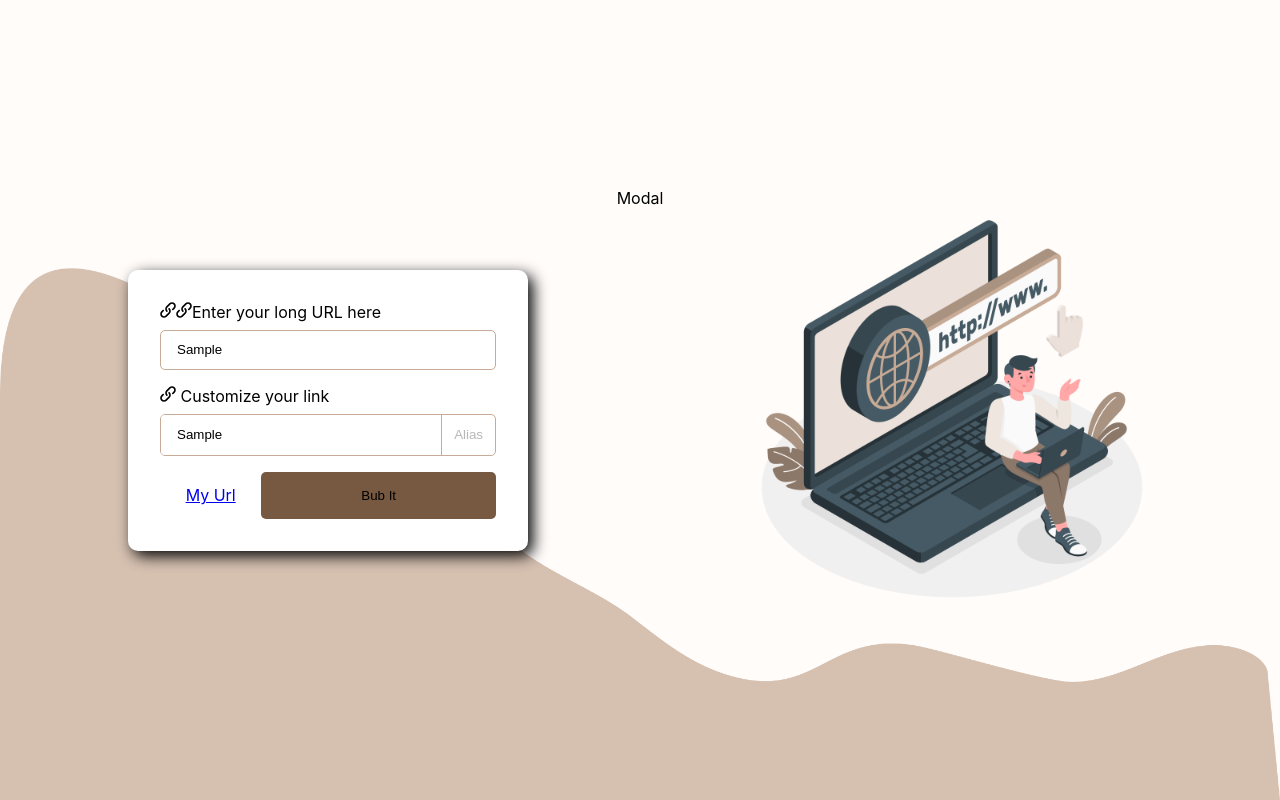
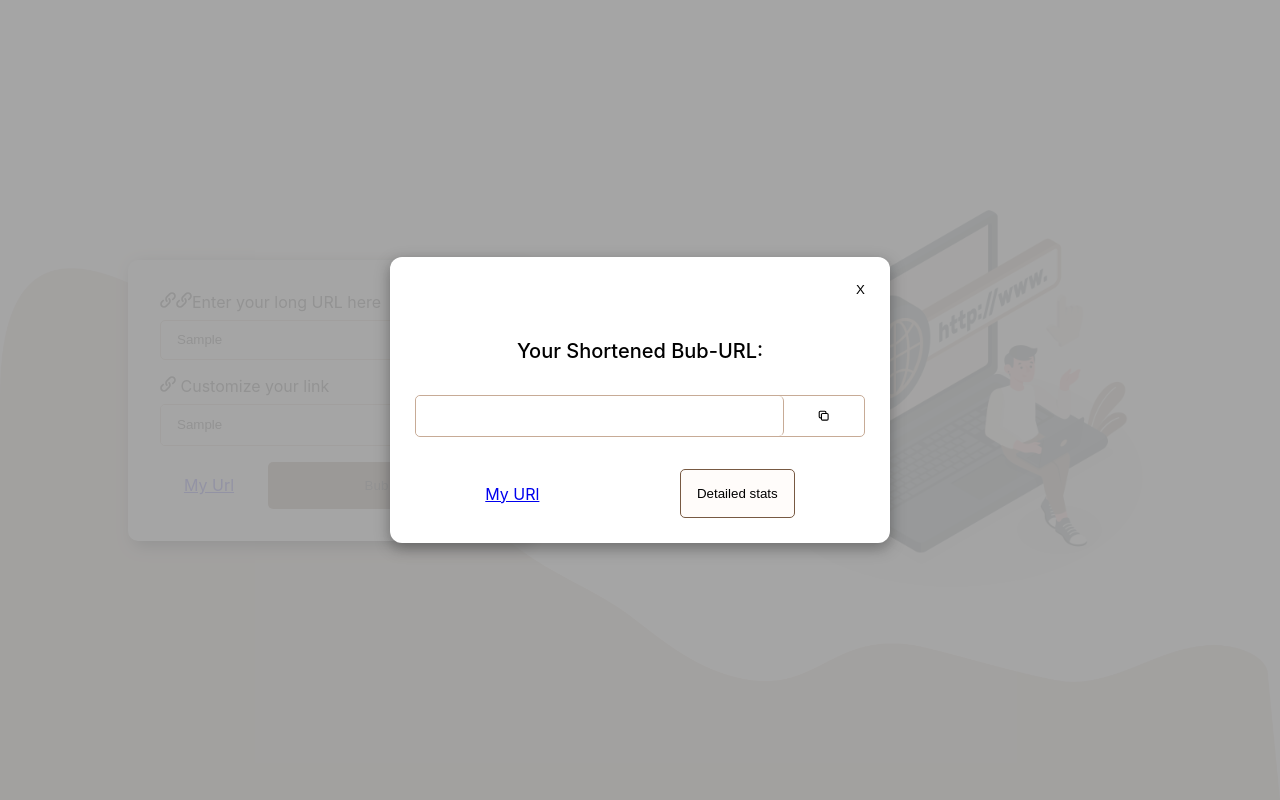
Before and after one commit to Moyinoluwa-10/bub-it, a React (Create React App) app: page / in a window 1280 px wide. Both pictures are taken after typing "Sample", "Sample" into the empty fields and a click on the button "Bub It". Built offline with nearby package versions, Linux system fonts and the light colour scheme.

Commit message:
modalSection

```diff
--- a/src/Components/Modal.jsx
+++ b/src/Components/Modal.jsx
@@ -1,9 +1,53 @@
-import React from 'react'
+import { useState } from "react";
+import CopyToClipboard from "react-copy-to-clipboard";
+import { TbCopy } from "react-icons/tb";
+import { Link } from "react-router-dom";
 
-const Modal = () => {
+const Modal = ({ closeModal }) => {
+  const closeModalHandler = () => {
+    closeModal(false);
+  };
+
+  const [isCopied, setisCopied] = useState(false);
+  const handleCopied = () => {
+    setisCopied(!isCopied);
+    setgeneratedUrl("");
+  };
+  const [generatedUrl, setgeneratedUrl] = useState("");
+  const handleGeneratedUrl = (e) => {
+    setgeneratedUrl(e.target.value);
+  };
+
   return (
-    <div>Modal</div>
-  )
-}
+    <div className="modal">
+      <div className="overLay" onClick={closeModalHandler}></div>
+      <div className="modalContainer">
+        <div className="closeBtn">
+          <button onClick={closeModalHandler}>X</button>
+        </div>
+        <div className="title">Your Shortened Bub-URL:</div>
+        <div className="body">
+          <div className="inputCopy">
+            <input
+              type="url"
+              //   value={"http://localhost:3000"}
+              onChange={handleGeneratedUrl}
+            />
+            <CopyToClipboard text={generatedUrl}>
+              <button className="copyIcon" onClick={handleCopied}>
+                <TbCopy />
+                {isCopied ? <span>Copied</span> : null}
+              </button>
+            </CopyToClipboard>
+          </div>
+        </div>
+        <div className="footer">
+          <Link onClick={closeModalHandler}>My URl</Link>
+          <button onClick={closeModalHandler}>Detailed stats</button>
+        </div>
+      </div>
+    </div>
+  );
+};
 
-export default Modal
+export default Modal;
--- a/src/Pages/Home/Home.jsx
+++ b/src/Pages/Home/Home.jsx
@@ -1,5 +1,5 @@
 import { Field, Form, Formik } from "formik";
-import React from "react";
+import React, { useState } from "react";
 import { ImLink } from "react-icons/im";
 import { Link } from "react-router-dom";
 import "../../Styles/styles.scss";
@@ -7,9 +7,14 @@ import RightImage from "../../Assets/Images/www-amico.png";
 import Modal from "../../Components/Modal";
 
 const Home = () => {
+  const [openModal, setOpenModal] = useState(false);
+  const openModalHandler = () => {
+    setOpenModal(true);
+  };
   return (
     <div className="homePage">
-      <Modal/>
+      {openModal && <Modal closeModal={setOpenModal} />}
+
       <div className="container">
         <div className="leftSection">
           <Formik
@@ -47,7 +52,9 @@ const Home = () => {
 
               <div className="buttons">
                 <Link>My Url</Link>
-                <button type="submit">Bub It</button>
+                <button type="submit" onClick={openModalHandler}>
+                  Bub It
+                </button>
               </div>
             </Form>
           </Formik>
--- a/src/Styles/styles.scss
+++ b/src/Styles/styles.scss
@@ -161,6 +161,7 @@
           justify-content: space-around;
           align-items: center;
           width: 100%;
+          gap: 10px;
           a {
             flex: 0.5;
             display: flex;
@@ -196,6 +197,125 @@
     }
   }
 }
+
+.modal {
+  width: 100vw;
+  height: 100vh;
+  background-color: var(--modalBg);
+  position: fixed;
+  display: flex;
+  justify-content: center;
+  align-items: center;
+  .overLay {
+    width: 100vw;
+    height: 100vh;
+    background-color: var(--modalBg);
+    position: fixed;
+    display: flex;
+    justify-content: center;
+    align-items: center;
+    z-index: 1;
+  }
+  .modalContainer {
+    width: 100%;
+    max-width: 500px;
+    max-height: 500px;
+    border-radius: 12px;
+    background-color: white;
+    box-shadow: rgba(0, 0, 0, 0.35) 0px 5px 15px;
+    display: flex;
+    justify-content: center;
+    align-items: center;
+    flex-direction: column;
+    gap: 2rem;
+    padding: 25px;
+    z-index: 3;
+    .closeBtn {
+      display: flex;
+      justify-content: center;
+      align-self: flex-end;
+      button {
+        background: none;
+        border: none;
+        outline: none;
+      }
+    }
+    .title {
+      display: flex;
+      justify-content: center;
+      align-items: center;
+      text-align: center;
+      margin-top: 10px;
+      font-size: 20px;
+      font-weight: 500;
+    }
+    .body {
+      width: 100%;
+      display: flex;
+      justify-content: center;
+      align-items: center;
+      .inputCopy {
+        display: flex;
+        justify-content: center;
+        align-items: center;
+        width: 100%;
+        border: 1px solid var(--bgImageColors);
+        justify-content: space-between;
+        border-radius: 5px;
+        // overflow: hidden;
+        input {
+          flex: 1;
+          width: 100%;
+          border: none;
+          outline: none;
+          border-radius: 5px;
+          height: 40px;
+          padding-left: 1rem;
+          border-right: 1px solid var(--bgImageColors);
+        }
+        .copyIcon {
+          flex: 0.2;
+          background: none;
+          border: none;
+          height: 100%;
+          display: flex;
+          justify-content: center;
+          align-items: center;
+          flex-direction: column;
+          position: relative;
+          padding: 5px;
+          span {
+            position: absolute;
+            background-color: var(--bgImageColors);
+            top: 102%;
+            padding: 5px;
+            border-radius: 10px;
+          }
+        }
+      }
+    }
+    .footer {
+      width: 100%;
+      display: flex;
+      justify-content: space-around;
+      align-items: center;
+      button {
+        background-color: var(--primaryBg);
+        border: 1px solid var(--btnColor);
+        // height: 40px;
+        padding: 1rem;
+        border-radius: 5px;
+      }
+    }
+  }
+  $layout-breakpoint: 700px;
+
+  @media (max-width: $layout-breakpoint) {
+    .modalContainer {
+      margin: 0 2rem;
+    }
+  }
+}
 .recentPage {
   height: 100vh;
   display: flex;
--- a/src/index.css
+++ b/src/index.css
@@ -19,7 +19,7 @@ code {
   --lightGreyTextColor: #b5b5b5;
   --blackTextColor: #3b3b3b;
   --lightBlackTextColor: #2b2b2b;
-  --modalBg: #9f9f9f;
+  --modalBg: #9f9f9fbb;
 }
 
 * {
```
